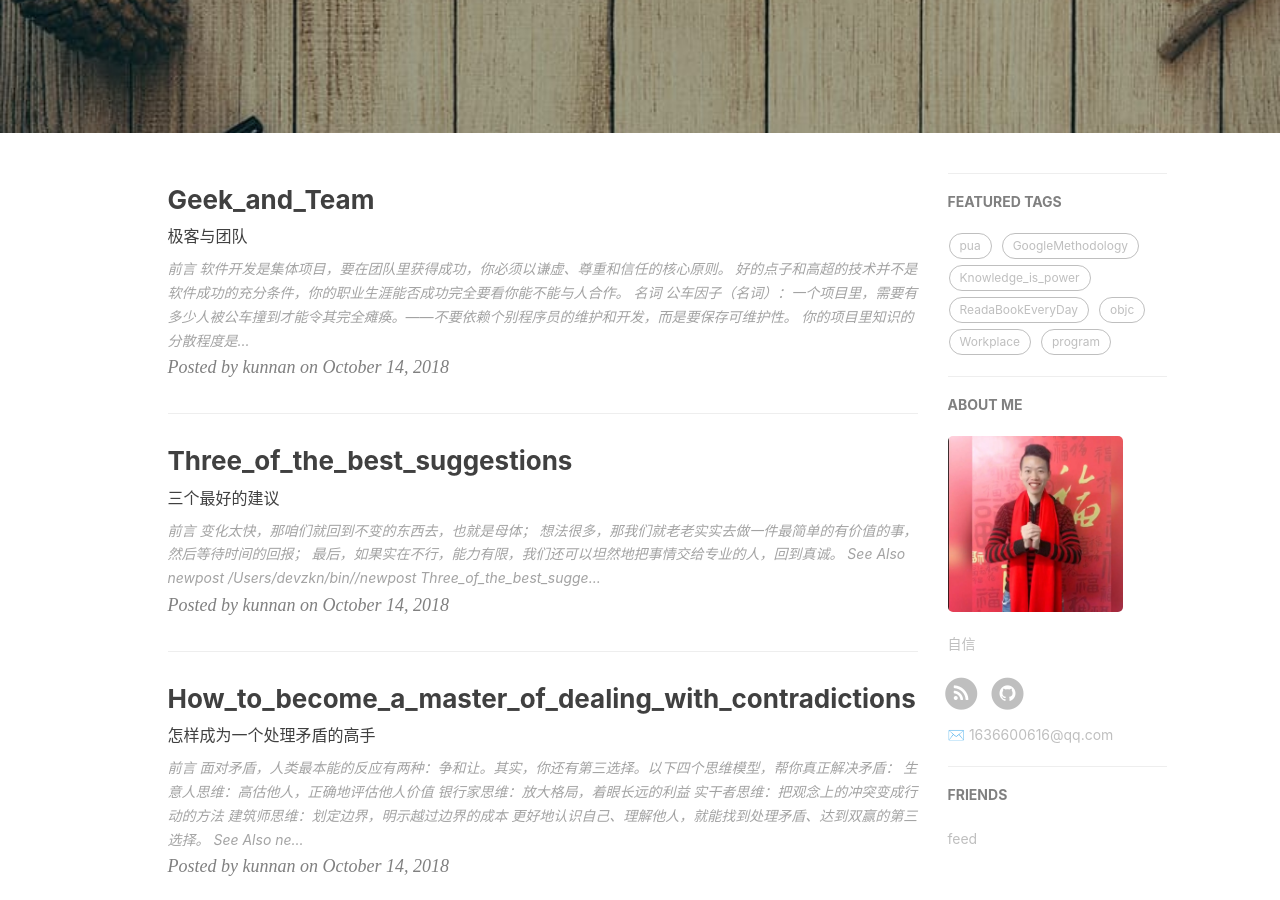
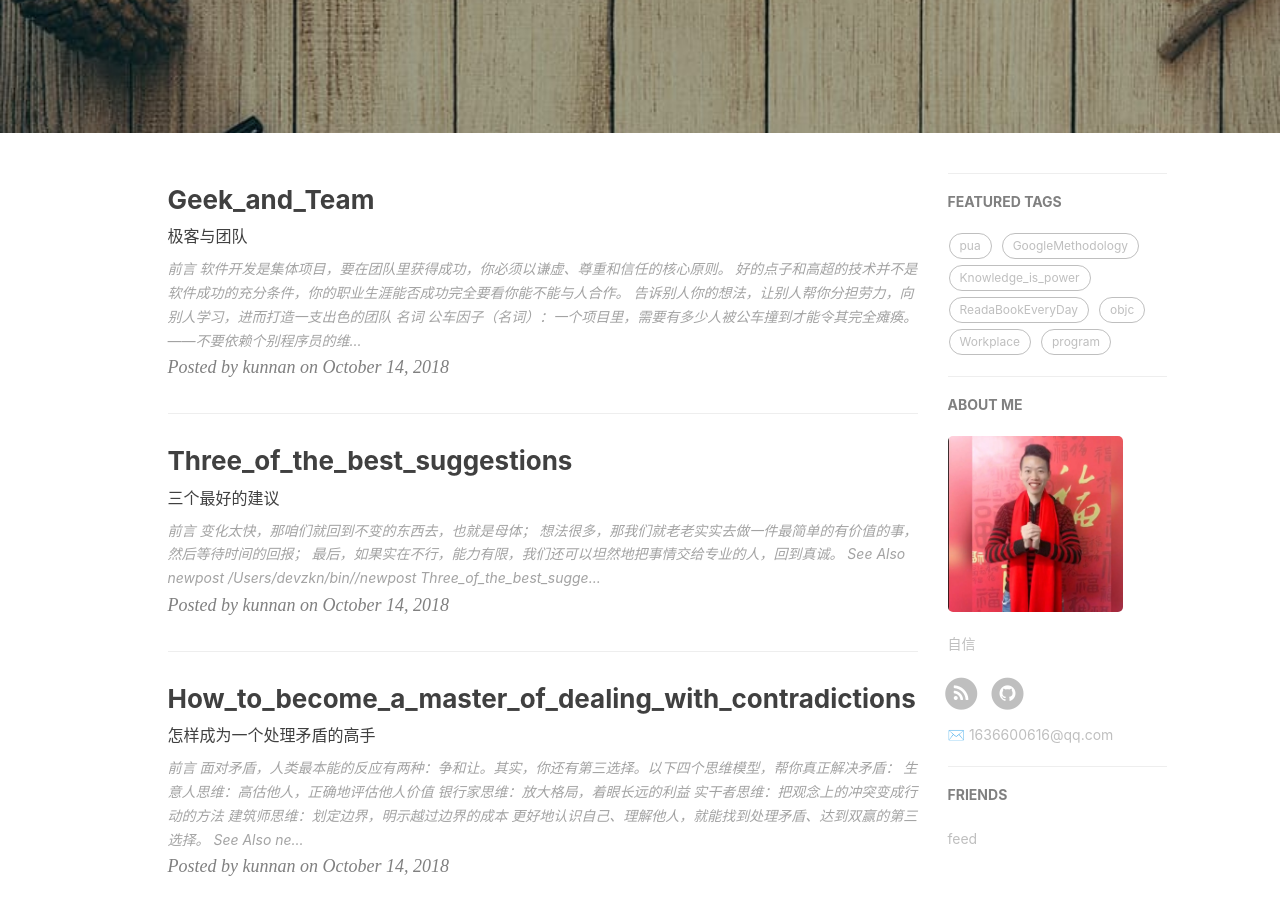
Before and after one commit to pua1203/pua1203.github.io, a Jekyll site: the page built from index.html, in a window 1280 px wide and 900 px high, scrolled down 305 px. Built offline with Jekyll 4.4.1, drawn with Linux system fonts in a browser that asks for light colours; nearby versions of some CDN libraries; the list of posts is cut into pages by our own code; comment, search, counter and statistics services are not loaded.

Commit message:
软件开发是集体项目，要在团队里获得成功，你必须以谦虚、尊重和信任的核心原则。'

```diff
--- a/_posts/ReadaBookEveryDay/2018-10-14-Geek_and_Team.md
+++ b/_posts/ReadaBookEveryDay/2018-10-14-Geek_and_Team.md
@@ -19,11 +19,14 @@ subtitle: 极客与团队
 
 
 
-软件开发是集体项目，要在团队里获得成功，你必须以谦虚、尊重和信任的核心原则。
+软件开发是集体项目，要在团队里获得成功，你必须以`谦虚、尊重和信任`的核心原则。
+
+![image](https://ws1.sinaimg.cn/large/006tBeITgy1fw7w8e0p9rj30dk0csjv2.jpg)
 
 
 
 * `好的点子和高超的技术并不是软件成功的充分条件，你的职业生涯能否成功完全要看你能不能与人合作。`
+* 告诉别人你的想法，让别人帮你分担劳力，向别人学习，进而打造一支出色的团队
 
 
 
```
